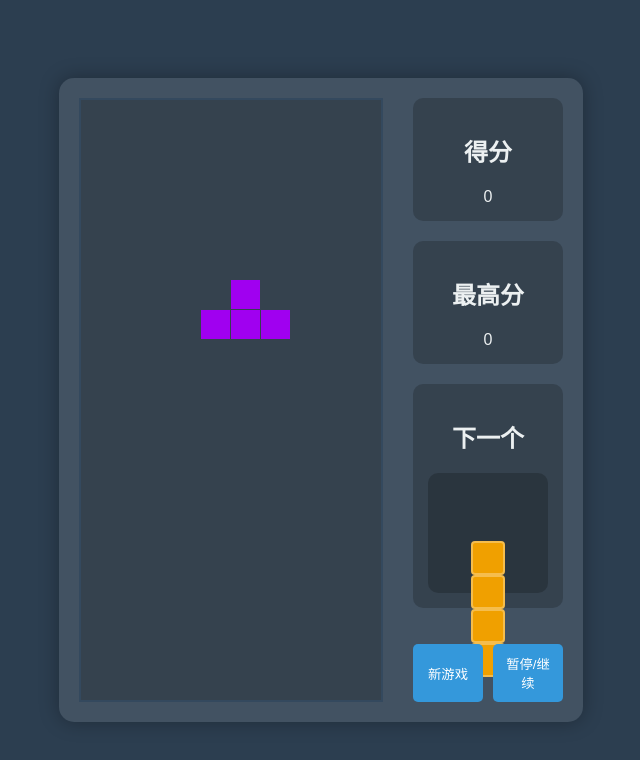
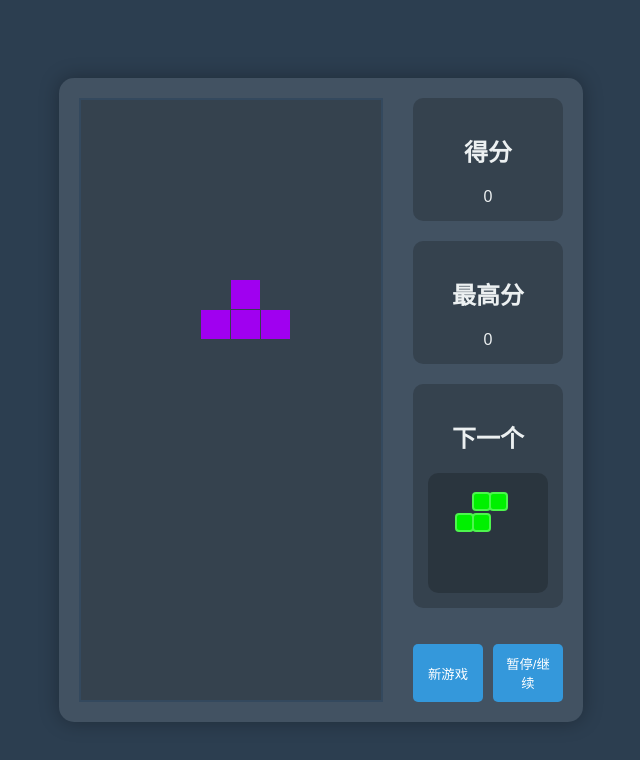
Before and after one commit to 123chr-dotcom/Tetris, a plain HTML site: page index.html in a window 1280 px wide. Shown: the whole page, without its empty margins (319-959 px from the left). Drawn offline with Linux system fonts and the light colour scheme.

Commit message:
Add files via upload

```diff
--- a/index.html
+++ b/index.html
@@ -94,6 +94,11 @@
         .Z { background: #f00000; }
         .J { background: #0000f0; }
         .L { background: #f0a000; }
+
+        .preview-block {
+            width: calc(var(--block-size) / 2);
+            height: calc(var(--block-size) / 2);
+        }
     </style>
 </head>
 <body>
@@ -132,6 +137,19 @@ class TetrisGame {
         this.highScore = this.getCookie('highScore') || 0;
         this.gameLoop = null;
         this.speed = 800;
+        this.nextBlockType = null;
+
+        // 修复1：将shapes移动到构造函数内部
+        this.shapes = {
+            I: [[1,1,1,1]],
+            O: [[1,1],[1,1]],
+            T: [[0,1,0],[1,1,1]],
+            S: [[0,1,1],[1,1,0]],
+            Z: [[1,1,0],[0,1,1]],
+            J: [[1,0,0],[1,1,1]],
+            L: [[0,0,1],[1,1,1]]
+        };
+
         this.init();
     }
 
@@ -142,52 +160,61 @@ class TetrisGame {
         this.start();
     }
 
-    shapes = {
-        I: [[1,1,1,1]],
-        O: [[1,1],[1,1]],
-        T: [[0,1,0],[1,1,1]],
-        S: [[0,1,1],[1,1,0]],
-        Z: [[1,1,0],[0,1,1]],
-        J: [[1,0,0],[1,1,1]],
-        L: [[0,0,1],[1,1,1]]
-    };
-
     spawnNewBlock() {
         const shapes = Object.keys(this.shapes);
-        const type = shapes[Math.floor(Math.random() * shapes.length)];
-        this.currentBlock = {
-            shape: this.shapes[type],
-            type: type,
-            x: Math.floor(this.cols/2) - 1,
-            y: 0
-        };
+
+        if (!this.currentBlock) {
+            const firstType = shapes[Math.floor(Math.random() * shapes.length)];
+            this.currentBlock = {
+                shape: this.shapes[firstType],
+                type: firstType,
+                x: Math.floor(this.cols/2) - 1,
+                y: 0
+            };
+            this.nextBlockType = shapes[Math.floor(Math.random() * shapes.length)];
+        } else {
+            this.currentBlock = {
+                shape: this.shapes[this.nextBlockType],
+                type: this.nextBlockType,
+                x: Math.floor(this.cols/2) - 1,
+                y: 0
+            };
+            this.nextBlockType = shapes[Math.floor(Math.random() * shapes.length)];
+        }
         this.updateNextBlockPreview();
     }
 
     updateNextBlockPreview() {
         const nextBlockDiv = document.getElementById('next-block');
         nextBlockDiv.innerHTML = '';
-        const type = Object.keys(this.shapes)[
-            Math.floor(Math.random() * Object.keys(this.shapes).length)
-        ];
-        this.nextBlockType = type;
-        this.shapes[type].forEach(row => {
-            row.forEach(cell => {
-                const div = document.createElement('div');
-                div.className = `block ${type}`;
-                div.style.visibility = cell ? 'visible' : 'hidden';
-                nextBlockDiv.appendChild(div);
-            });
-        });
+
+        const previewGrid = document.createElement('div');
+        previewGrid.style.display = 'grid';
+        previewGrid.style.gridTemplateColumns = 'repeat(4, 15px)';
+        previewGrid.style.gap = '2px';
+        previewGrid.style.justifyContent = 'center';
+
+        const shape = this.shapes[this.nextBlockType];
+
+        for (let y = 0; y < 4; y++) {
+            for (let x = 0; x < 4; x++) {
+                const cell = document.createElement('div');
+                cell.className = `block ${this.nextBlockType}`;
+                cell.style.width = '15px';
+                cell.style.height = '15px';
+                cell.style.visibility = (shape[y] && shape[y][x]) ? 'visible' : 'hidden';
+                previewGrid.appendChild(cell);
+            }
+        }
+
+        nextBlockDiv.appendChild(previewGrid);
     }
 
     draw() {
         this.ctx.clearRect(0, 0, this.canvas.width, this.canvas.height);
 
-        // 绘制当前方块
         this.drawBlock(this.currentBlock);
 
-        // 绘制已固定的方块
         this.board.forEach((row, y) => {
             row.forEach((cell, x) => {
                 if (cell) {
@@ -334,6 +361,7 @@ class TetrisGame {
         this.board = Array(this.rows).fill().map(() => Array(this.cols).fill(0));
         this.score = 0;
         document.getElementById('score').textContent = 0;
+        this.currentBlock = null;
         this.spawnNewBlock();
         this.start();
     }
@@ -360,7 +388,8 @@ class TetrisGame {
     }
 }
 
-const game = new TetrisGame();
+// 修复2：将game实例暴露到全局作用域
+window.game = new TetrisGame();
 </script>
 </body>
 </html>
```
